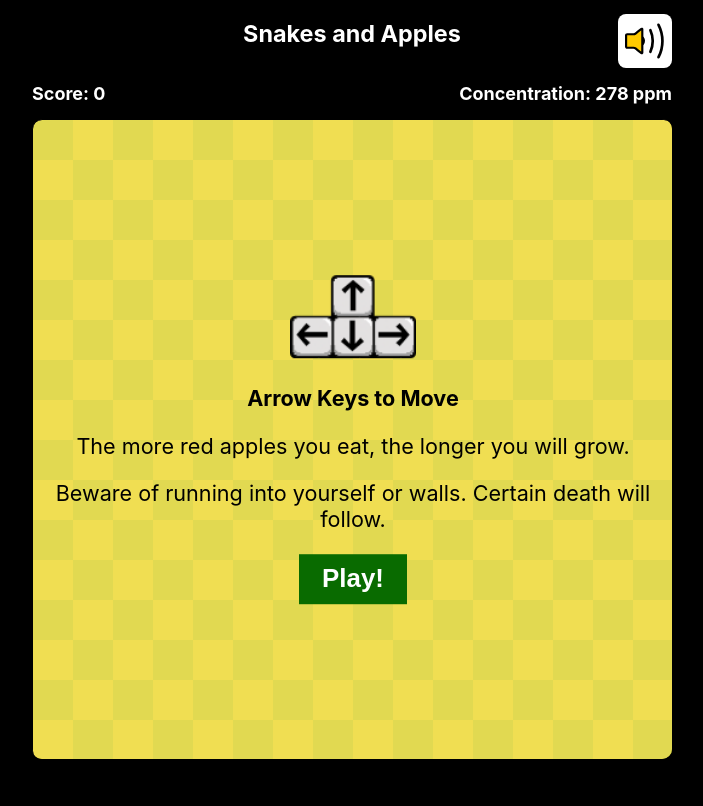
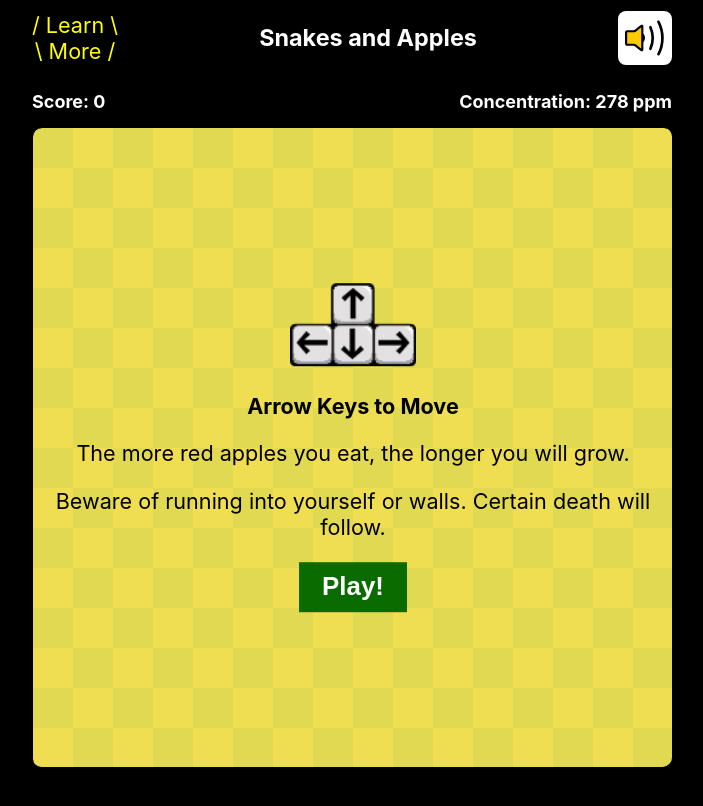
Before and after one commit to myron-liu/snakes-and-apples, a React (Create React App) app: page / in a window 1280 px wide. Shown: the top 806 px of the page, without its empty margins (288-991 px from the left). Built offline with nearby package versions, Linux system fonts and the light colour scheme; no server answers.

Commit message:
add learn link & a little layout change of the top

```diff
--- a/src/App.css
+++ b/src/App.css
@@ -14,8 +14,9 @@
   color: white;
 }
 
-.App-link {
-  color: #61dafb;
+#game-layout-container {
+  margin: auto;
+  position: relative;
 }
 
 .subtitle {
@@ -36,17 +37,31 @@
   font-size: 1em;
 }
 
+.title-bar {
+  margin: auto;
+  font-size: 1rem;
+  position: relative;
+  display: flex;
+  flex-direction: row;
+  align-items: center;
+  justify-content: space-between;
+}
+
+.learn-link {
+  color:yellow;
+  text-decoration: none;
+  font-size: 1.2em;
+}
+
 .title {
   font-size: 1.3rem;
 }
 
 .mute-button {
-  position: absolute;
-right: 0;
-top: -3em;
-width: 3em;
-background: white;
-border-radius: 8px;
+  width: 3em;
+  background: white;
+  border-radius: 8px;
+  cursor:pointer;
 }
 
 #game-container {
--- a/src/App.js
+++ b/src/App.js
@@ -704,8 +704,8 @@ class App extends React.Component {
 
     this.particlesViz.resizeCanvas(canvasWidth, canvasHeight)
 
-    const scoreContainer = document.getElementById('game-subtitle');
-    scoreContainer.style.width = `${canvasWidth}px`;
+    const gameLayoutContainer = document.getElementById('game-layout-container');
+    gameLayoutContainer.style.width = `${canvasWidth}px`;
 
     this.drawBackground();
     if (this.state.showingStartScreen === false) this.drawSnakeAndItems(0);
@@ -972,11 +972,16 @@ class App extends React.Component {
   render() {
     return (
       <article className="App">
-        <h1 className={'title'}>Snakes and Apples</h1>
+        <div id="game-layout-container">
+          <section className={'title-bar'}>
+            <a href="https://artworksforchange.org" className={'learn-link'}>/ Learn \<br></br>\ More /</a>
+            <h1 className={'title'}>Snakes and Apples </h1>
+            <img className={'mute-button'} onClick={() => { this.toggleMute() }} alt={this.state.muted ? "unmute" : "mute"} src={this.state.muted ? MUTE_ICON : UNMUTE_ICON} role="button"></img>
+          </section>
           <section className={'subtitle'} id={'game-subtitle'}>
             <h2 className={'score-container'}>Score: <span id={'score'}>0</span></h2>
             <h2 className={'concentration-container'}>Concentration: <span id={'concentration'}>278</span> ppm</h2>
-          <img className={'mute-button'} onClick={() => { this.toggleMute() }} alt={this.state.muted ? "unmute" : "mute"} src={this.state.muted ? MUTE_ICON : UNMUTE_ICON} role="button"></img>
+
           </section>
           <div id={'game-container'}>
             <canvas id={'background'} className={'background'} width={canvasWidth} height={canvasHeight} />
@@ -986,6 +991,7 @@ class App extends React.Component {
             {this.state.showingGameOverScreen && <GameOverScreen></GameOverScreen>}
             {(this.state.countDownDigit > 0) && <h1 className='countdown-digit' >{this.state.countDownDigit}</h1>}
           </div>
+        </div>
       </article>
     );
   }
```
Lines whose indentation alone changed are shown as unchanged.
